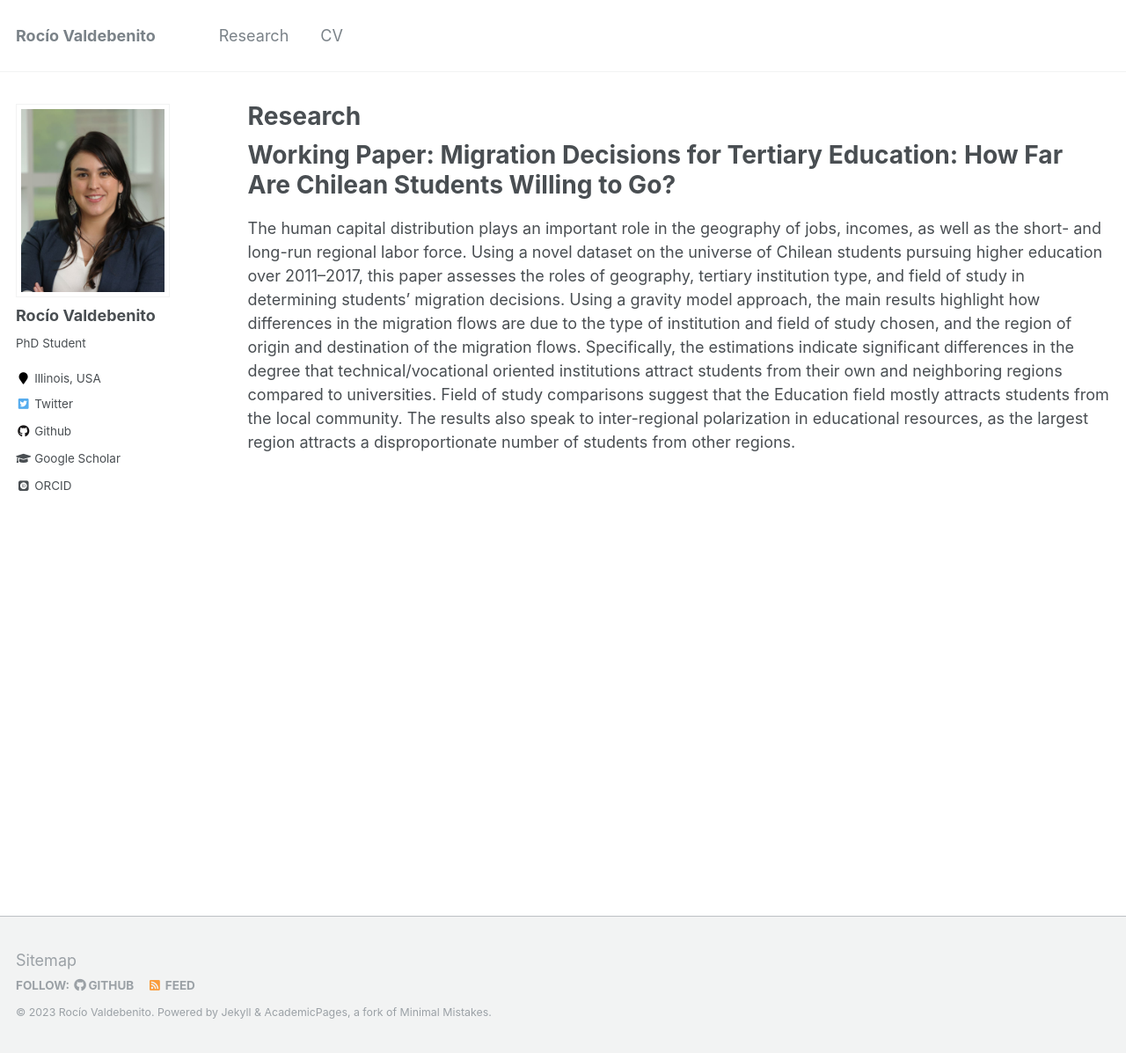
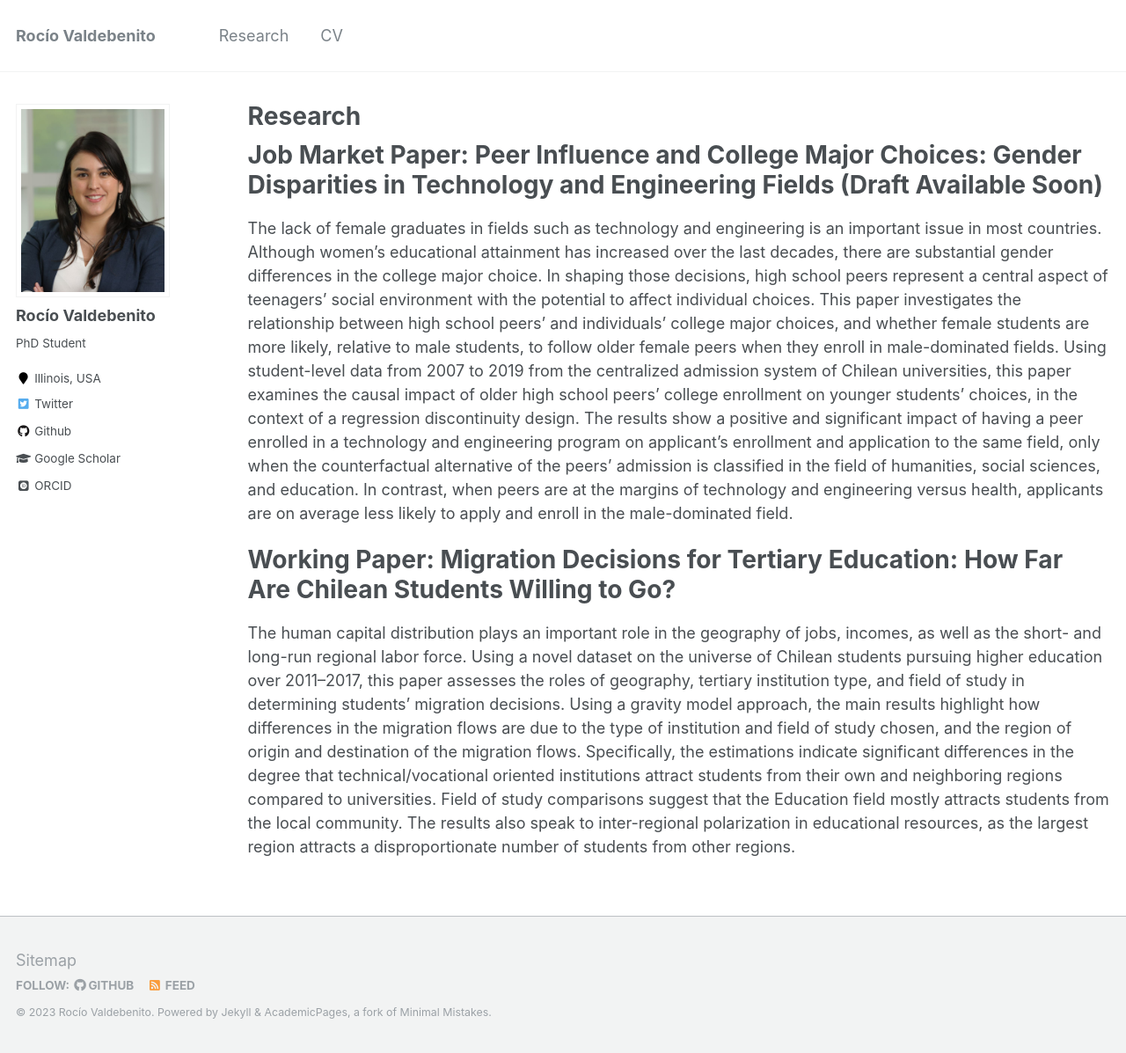
Before and after one commit to rvaldebenito/rvaldebenito.github.io, a Jekyll site: the page built from _pages/publications.md, in a window 1280 px wide and 1197 px high. Shown: the whole window at 88% size. Built offline with Jekyll 4.4.1, drawn with Linux system fonts in a browser that asks for light colours; some web fonts are replaced.

Commit message:
Update jmp

```diff
--- a/_pages/publications.md
+++ b/_pages/publications.md
@@ -9,6 +9,12 @@ author_profile: true
 {% include base_path %}
 
 
+Job Market Paper: Peer Influence and College Major Choices: Gender Disparities in Technology and Engineering Fields (Draft Available Soon)
+======
+
+ The lack of female graduates in fields such as technology and engineering is an important issue in most countries. Although women's educational attainment has increased over the last decades, there are substantial gender differences in the college major choice. In shaping those decisions, high school peers represent a central aspect of teenagers' social environment with the potential to affect individual choices. This paper investigates the relationship between high school peers' and individuals' college major choices, and whether female students are more likely, relative to male students, to follow older female peers when they enroll in male-dominated fields. Using student-level data from 2007 to 2019 from the centralized admission system of Chilean universities, this paper examines the causal impact of older high school peers' college enrollment  on younger students' choices, in the context of a regression discontinuity design. The results show a positive and significant impact of having a peer enrolled in a technology and engineering program on applicant's enrollment and application to the same field, only when the counterfactual alternative of the peers' admission is classified in the field of humanities, social sciences, and education. In contrast, when peers are at the margins of technology and engineering versus health, applicants are on average less likely to apply and enroll in the male-dominated field.
+
+
 Working Paper: Migration Decisions for Tertiary Education: How Far Are Chilean Students Willing to Go?
 ======
 
```
